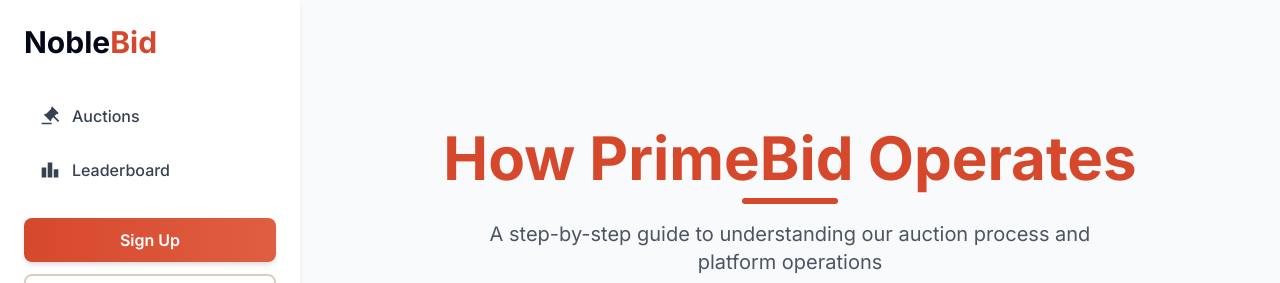
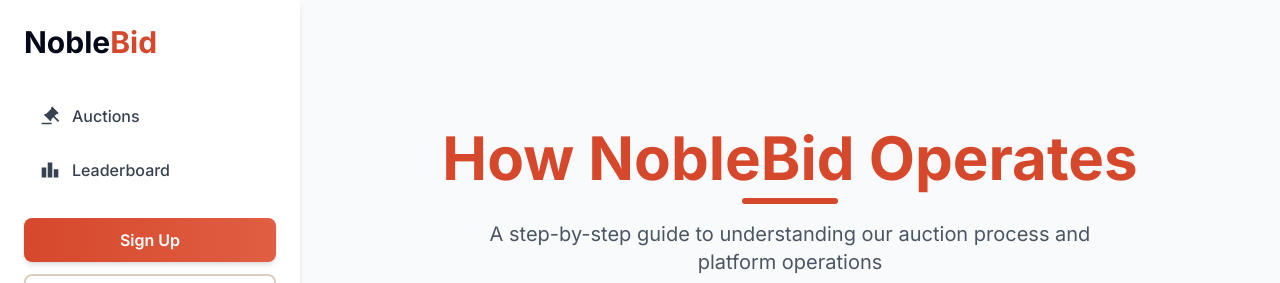
Before and after one commit to Jeevan-2275/noble_bids, a React (Vite) app in the folder Frontend/: page /how-it-works-info in a window 1280 px wide. Shown: the top 283 px of the page. Built offline with nearby package versions, Linux system fonts and the light colour scheme; no server answers.

Commit message:
Updated HowItWorks page

```diff
--- a/Frontend/src/pages/HowItWorks.jsx
+++ b/Frontend/src/pages/HowItWorks.jsx
@@ -53,7 +53,7 @@ const HowItWorks = () => {
       <div className="max-w-6xl mx-auto py-12">
         <div className="text-center mb-16">
           <h1 className="text-4xl md:text-6xl font-bold text-[#d6482b] mb-4 relative pb-4">
-            How PrimeBid Operates
+            How NobleBid Operates
             <span className="absolute bottom-0 left-1/2 transform -translate-x-1/2 w-24 h-1.5 bg-[#d6482b] rounded-full"></span>
           </h1>
           <p className="text-xl text-gray-600 max-w-2xl mx-auto">
```
